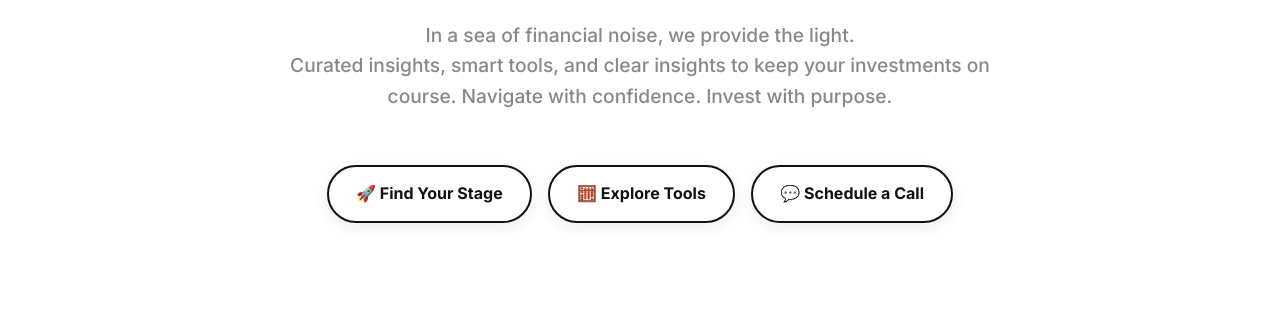
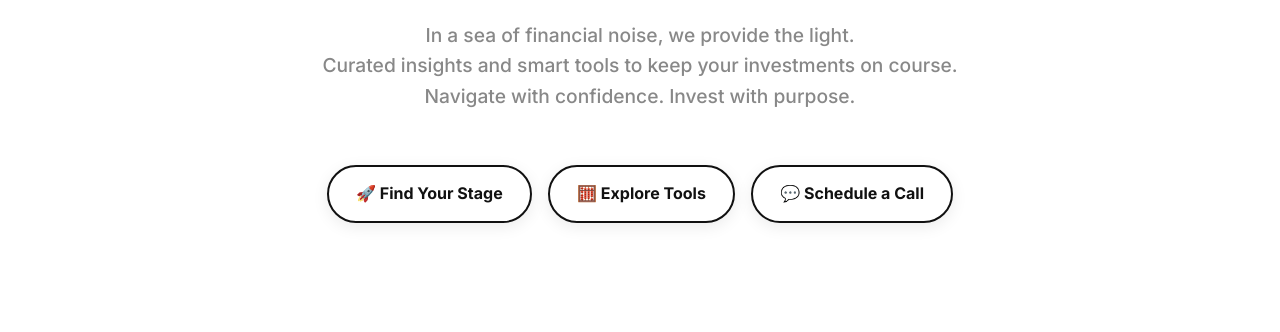
Before and after one commit to lighthousetheory/lighthousetheory, a plain HTML site: page index.html in a window 1280 px wide. Shown: the part 468-800 px from the top of the page. Drawn offline with Linux system fonts and the light colour scheme.

Commit message:
Update index.html

```diff
--- a/index.html
+++ b/index.html
@@ -1041,7 +1041,7 @@
             <div class="hero-main-heading nowrap" style="margin-bottom: 1.5rem;">We’ll be your Lighthouse.</div>
             <p>
               In a sea of financial noise, we provide the light.<br>
-              Curated insights, smart tools, and clear insights to keep your investments on course. Navigate with confidence. Invest with purpose.
+              Curated insights and smart tools to keep your investments on course. Navigate with confidence. Invest with purpose.
             </p>
             <div class="cta-buttons">
               <a href="#stages" class="btn btn-outline">🚀 Find Your Stage</a>
```
